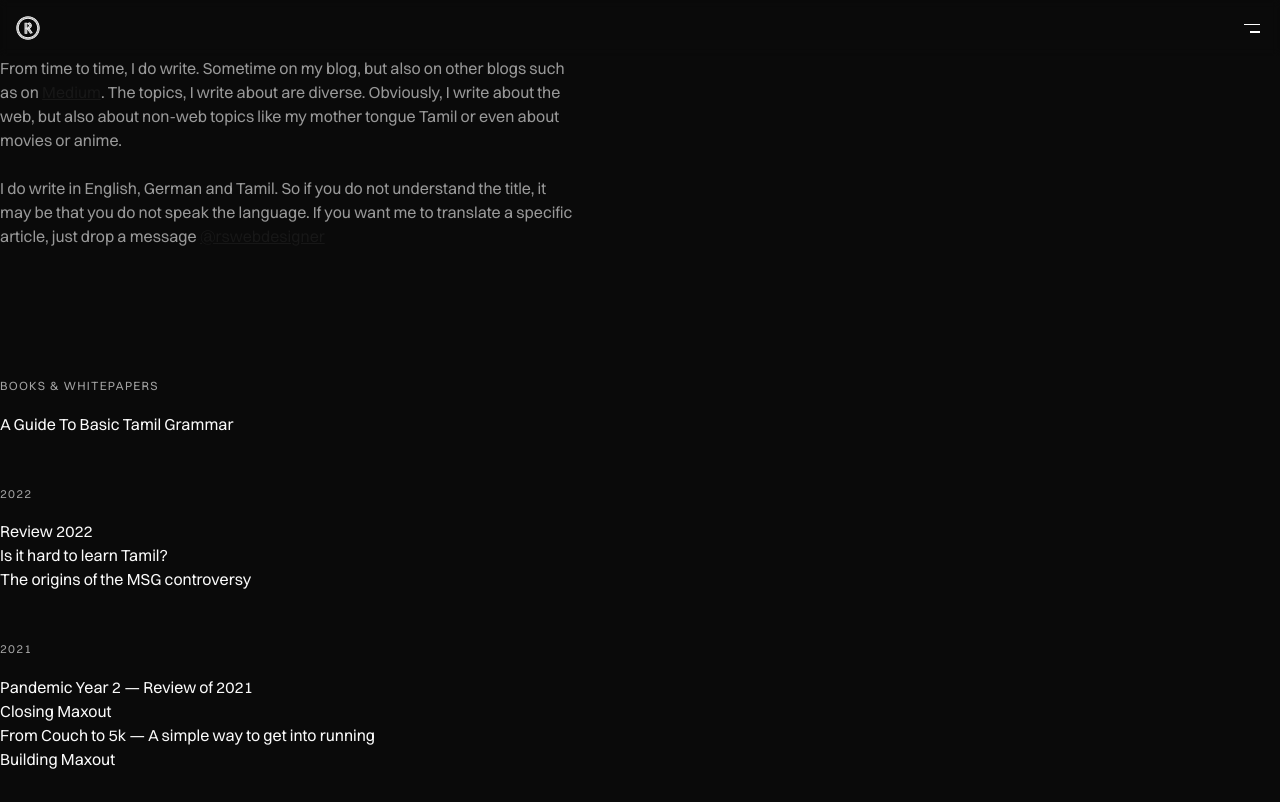
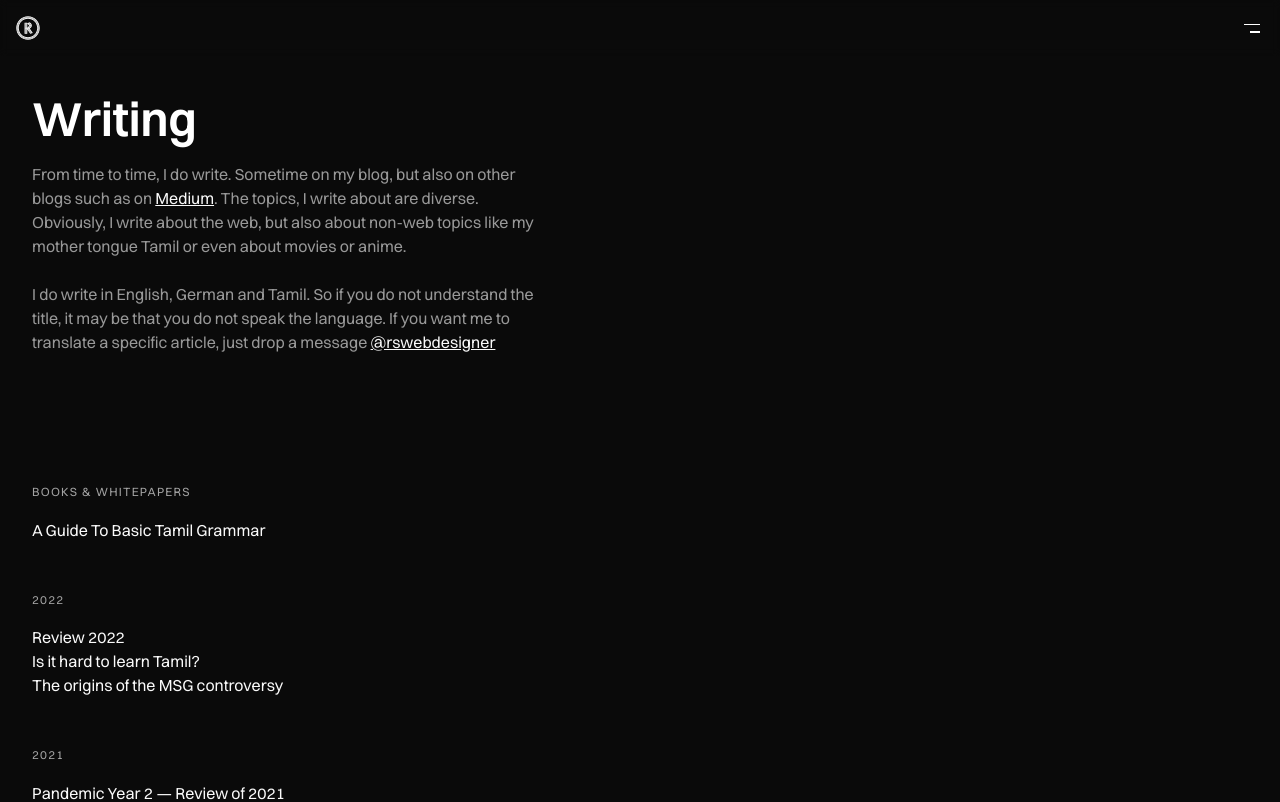
Before and after one commit to rathesDot/rathes.me, a Next.js app: page /writing in a window 1280 px wide. Shown: the top 802 px of the page. Built offline with nearby package versions, Linux system fonts and the light colour scheme.

Commit message:
💄 Group intro section

```diff
--- a/src/pages/writing.tsx
+++ b/src/pages/writing.tsx
@@ -5,7 +5,7 @@ import matter from "gray-matter"
 import path from "path"
 import fs from "fs"
 
-import { Link, List, ListItem, Paragraph, Meta } from "../components"
+import { Link, List, ListItem, Paragraph, Meta, Heading1 } from "../components"
 import { SayHi } from "../patterns"
 import { PageLayout } from "../layouts"
 
@@ -18,21 +18,23 @@ const Writings: React.FC<
 > = ({ blogPosts }) => {
   return (
     <PageLayout>
-      <section className="max-w-xl">
+      <section className="max-w-xl p-8">
         <Meta title="Writings" />
+        <section>
+          <Heading1 size={2}>Writing</Heading1>
           <Paragraph>
-          From time to time, I do write. Sometime on my blog, but also on other
-          blogs such as on{" "}
+            From time to time, I do write. Sometime on my blog, but also on
+            other blogs such as on{" "}
             <Link
               href="https://medium.com/@rathes"
               underlined
-            className="text-neutral-900 dark:text-neutral-50"
+              className="text-neutral-50"
             >
               Medium
             </Link>
-          . The topics, I write about are diverse. Obviously, I write about the
-          web, but also about non-web topics like my mother tongue Tamil or even
-          about movies or anime.
+            . The topics, I write about are diverse. Obviously, I write about
+            the web, but also about non-web topics like my mother tongue Tamil
+            or even about movies or anime.
           </Paragraph>
           <Paragraph>
             I do write in English, German and Tamil. So if you do not understand
@@ -41,11 +43,12 @@ const Writings: React.FC<
             <Link
               href="https://twitter.com/rswebdesigner"
               underlined
-            className="text-neutral-900 dark:text-neutral-50"
+              className="text-neutral-50"
             >
               @rswebdesigner
             </Link>
           </Paragraph>
+        </section>
 
         <section className="mt-32">
           <div className="mt-12">
```
Lines whose indentation alone changed are shown as unchanged.
